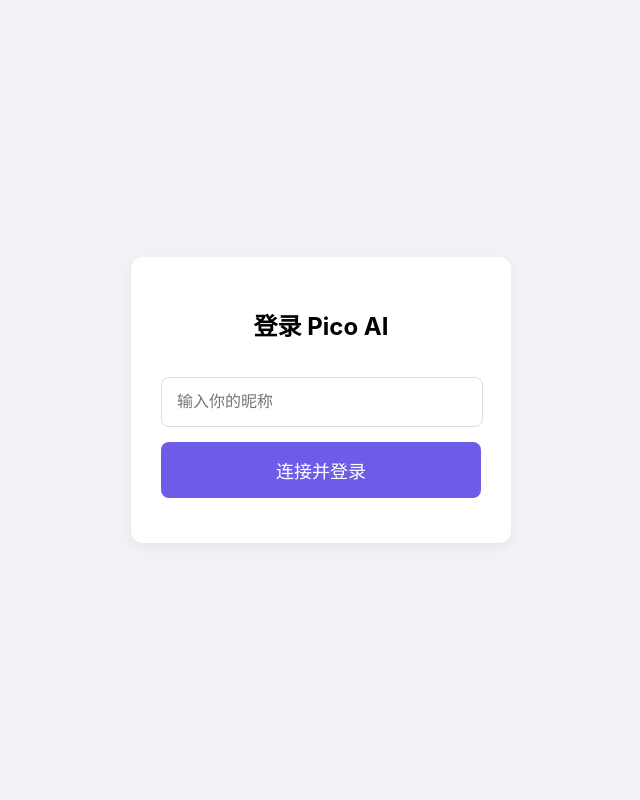
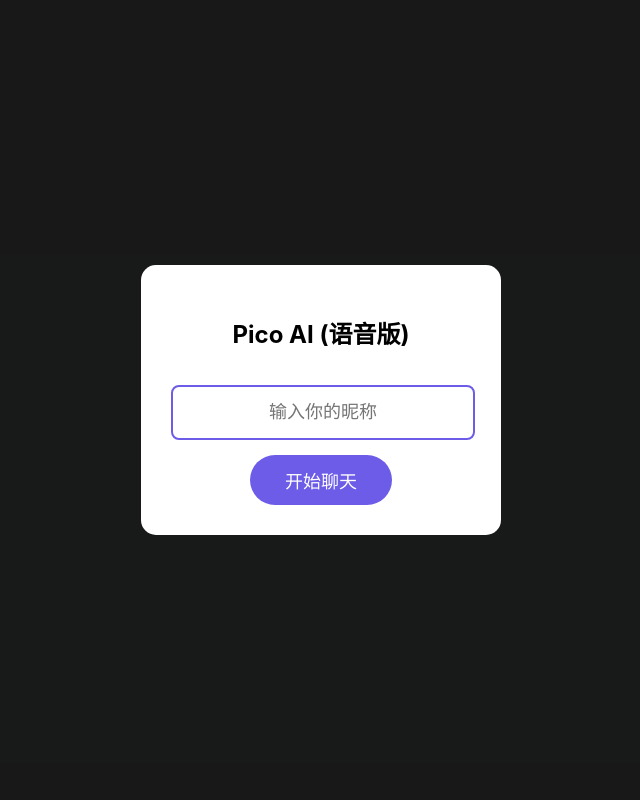
Before and after one commit to yk-CNMB/ai-pi-companion, a Flask app: page /pico in a window 1280 px wide. Shown: the whole page, without its empty margins (319-959 px from the left). Run offline with Flask 3, Linux system fonts and the light colour scheme; some libraries are stand-ins or nearby versions.

Commit message:
Update chat.html

```diff
--- a/templates/chat.html
+++ b/templates/chat.html
@@ -1,181 +1,179 @@
-<!-- templates/chat.html (Gunicorn 稳定版) -->
 <!DOCTYPE html>
 <html lang="zh">
 <head>
     <meta charset="UTF-8">
     <meta name="viewport" content="width=device-width, initial-scale=1.0, maximum-scale=1.0, user-scalable=no">
-    <title>Pico AI</title>
+    <title>Pico AI (Voice)</title>
     <style>
+        /* --- 基础样式 --- */
         body {
             font-family: -apple-system, BlinkMacSystemFont, "Segoe UI", Roboto, sans-serif;
             margin: 0; padding: 0; height: 100vh;
-            background-color: #f0f2f5; display: flex; flex-direction: column;
+            background-color: #f5f7fa; display: flex; flex-direction: column;
         }
-        /* --- 登录界面 --- */
-        #login-view {
-            display: flex; flex-direction: column; align-items: center; justify-content: center;
-            height: 100%; padding: 20px; box-sizing: border-box;
+        /* --- 登录层 --- */
+        #login-overlay {
+            position: fixed; top: 0; left: 0; width: 100%; height: 100%;
+            background: rgba(0,0,0,0.9); z-index: 100;
+            display: flex; align-items: center; justify-content: center;
         }
         #login-box {
-            background: white; padding: 30px; border-radius: 12px;
-            text-align: center; width: 90%; max-width: 320px;
-            box-shadow: 0 4px 12px rgba(0,0,0,0.05);
+            background: white; padding: 30px; border-radius: 15px;
+            text-align: center; width: 80%; max-width: 300px;
         }
         #username-input {
-            width: calc(100% - 30px); padding: 15px; margin: 15px 0;
-            border: 1px solid #ddd; border-radius: 8px; font-size: 16px;
+            width: 90%; padding: 15px; margin: 15px 0;
+            border: 2px solid #6c5ce7; border-radius: 8px; font-size: 18px; text-align: center;
         }
         #login-btn {
             background: #6c5ce7; color: white; border: none;
-            width: 100%; padding: 15px; border-radius: 8px; font-size: 18px;
-            cursor: pointer; transition: background 0.3s;
+            padding: 12px 35px; border-radius: 25px; font-size: 18px; cursor: pointer;
+            transition: background 0.3s;
         }
         #login-btn:disabled { background: #ccc; }
-        #status-msg { margin-top: 15px; color: #d63031; font-size: 14px; }
 
-        /* --- 聊天界面 (默认隐藏) --- */
-        #chat-view {
-            display: none; flex-direction: column; height: 100%;
-        }
+        /* --- 主界面 --- */
+        #main-app { display: none; flex-direction: column; height: 100%; }
         #header {
             background-color: #6c5ce7; color: white; padding: 15px;
             text-align: center; font-weight: bold; box-shadow: 0 2px 5px rgba(0,0,0,0.1);
         }
-        #chat-window { flex: 1; overflow-y: auto; padding: 15px; }
-        .message-container { display: flex; margin-bottom: 12px; }
-        .user { justify-content: flex-end; }
-        .pico { justify-content: flex-start; }
-        .message {
-            padding: 10px 15px; border-radius: 18px; max-width: 75%;
-            word-wrap: break-word; line-height: 1.5;
+        #chat-window { flex: 1; overflow-y: auto; padding: 15px; background: #f5f7fa; }
+        .message-container { display: flex; margin-bottom: 15px; flex-direction: column; }
+        .message-container.user { align-items: flex-end; }
+        .message-container.pico { align-items: flex-start; }
+
+        /* 消息气泡 */
+        .message-bubble {
+            padding: 12px 16px; border-radius: 18px; max-width: 75%;
+            word-wrap: break-word; box-shadow: 0 1px 2px rgba(0,0,0,0.05);
         }
-        .user .message { background: #6c5ce7; color: white; }
-        .pico .message { background: #e4e6eb; color: #050505; }
-        #input-area { display: flex; padding: 10px; background: white; border-top: 1px solid #ddd; }
-        #user-input { flex: 1; padding: 12px; border: 1px solid #ddd; border-radius: 20px; font-size: 16px; }
+        .user .message-bubble { background: #6c5ce7; color: white; border-bottom-right-radius: 4px; }
+        .pico .message-bubble { background: white; color: #333; border-bottom-left-radius: 4px; }
+
+        /* 音频播放器样式 */
+        .audio-player {
+            margin-top: 8px; height: 32px; max-width: 75%;
+            outline: none; border-radius: 16px;
+        }
+
+        #input-area { display: flex; padding: 10px; background: white; border-top: 1px solid #eee; }
+        #user-input { flex: 1; padding: 12px; border: 1px solid #ddd; border-radius: 25px; font-size: 16px; outline: none; }
         #send-btn {
             background: #6c5ce7; color: white; border: none;
-            padding: 0 20px; margin-left: 10px; border-radius: 20px; font-weight: bold;
+            padding: 10px 20px; margin-left: 10px; border-radius: 25px; font-weight: bold;
         }
     </style>
 </head>
 <body>
-    <!-- 视图 1: 登录 -->
-    <div id="login-view">
+    <!-- 登录层 -->
+    <div id="login-overlay">
         <div id="login-box">
-            <h2>登录 Pico AI</h2>
-            <input type="text" id="username-input" placeholder="输入你的昵称 " autocomplete="off">
-            <button id="login-btn">连接并登录</button>
-            <p id="status-msg"></p>
+            <h2>Pico AI (语音版)</h2>
+            <input type="text" id="username-input" placeholder="输入你的昵称" maxlength="10" autocomplete="off">
+            <br>
+            <button id="login-btn">开始聊天</button>
         </div>
     </div>
 
-    <!-- 视图 2: 聊天 -->
-    <div id="chat-view">
-        <div id="header">🤖 Pico (聊天中)</div>
+    <!-- 主界面 -->
+    <div id="main-app">
+        <div id="header">🤖 Pico</div>
         <div id="chat-window"></div>
         <div id="input-area">
-            <input type="text" id="user-input" placeholder="发送消息...">
+            <input type="text" id="user-input" placeholder="发送消息..." autocomplete="off">
             <button id="send-btn">发送</button>
         </div>
     </div>
 
     <script src="https://cdnjs.cloudflare.com/ajax/libs/socket.io/4.7.5/socket.io.js"></script>
     <script>
-        // 元素引用
-        const loginView = document.getElementById('login-view');
-        const chatView = document.getElementById('chat-view');
+        // 启用 Eventlet 后，这里不需要特殊配置，默认即可
+        const socket = io({ reconnection: true });
+
+        const loginOverlay = document.getElementById('login-overlay');
+        const mainApp = document.getElementById('main-app');
+        const usernameInput = document.getElementById('username-input');
         const loginBtn = document.getElementById('login-btn');
-        const usernameInput = document.getElementById('username-input');
-        const statusMsg = document.getElementById('status-msg');
         const chatWindow = document.getElementById('chat-window');
         const userInput = document.getElementById('user-input');
         const sendBtn = document.getElementById('send-btn');
-        const header = document.getElementById('header');
 
-        let socket; // 我们将手动创建 Socket
+        let lastPicoContainer = null; // 用于记录最后一条 Pico 消息的位置
 
-        // --- 1. 点击登录按钮 ---
+        // --- 登录 ---
         loginBtn.addEventListener('click', () => {
-            const username = usernameInput.value.trim();
-            if (!username) {
-                statusMsg.textContent = '昵称不能为空！';
-                return;
+            const name = usernameInput.value.trim();
+            if (name) {
+                loginBtn.disabled = true;
+                loginBtn.textContent = '登录中...';
+                socket.emit('login', { username: name });
             }
-
-            // 禁用按钮，显示状态
-            loginBtn.disabled = true;
-            statusMsg.textContent = '正在连接服务器...';
-
-            // --- 手动创建连接 ---
-            // 这会触发后端的 'connect' (如果成功)
-            socket = io();
-
-            // --- 绑定核心事件 ---
-
-            // A. 连接成功
-            socket.on('connect', () => {
-                statusMsg.textContent = '连接成功！正在登录...';
-                // 连接成功后，立刻发送登录请求
-                socket.emit('login', { username: username });
-            });
-
-            // B. 登录成功 (由后端 'login_success' 触发)
-            socket.on('login_success', (data) => {
-                statusMsg.textContent = '登录成功！';
-                // 切换界面
-                loginView.style.display = 'none';
-                chatView.style.display = 'flex';
-                header.textContent = `🤖 Pico (与 ${data.username} 聊天中)`;
-            });
-
-            // C. 登录失败 (由后端 'login_failed' 触发)
-            socket.on('login_failed', (data) => {
-                statusMsg.textContent = `登录失败: ${data.error}`;
-                loginBtn.disabled = false;
-                socket.disconnect(); // 登录失败，断开连接
-            });
-
-            // D. 任何连接错误
-            socket.on('connect_error', (err) => {
-                statusMsg.textContent = '连接服务器失败！请检查网络和服务器日志。';
-                loginBtn.disabled = false;
-            });
-
-            // E. 断开连接
-            socket.on('disconnect', () => {
-                // 如果不是我们主动切换界面的，就显示登录界面
-                if (chatView.style.display === 'flex') {
-                    alert('与服务器的连接已断开，请重新登录。');
-                    location.reload(); // 强制刷新页面
-                }
-            });
-
-            // --- 绑定聊天事件 ---
-            socket.on('response', (data) => appendMessage(data.text, 'pico'));
-            socket.on('typing_status', (data) => { /* 可以在这里添加“正在输入” */ });
         });
 
-        // --- 聊天功能 ---
+        socket.on('login_success', (data) => {
+            loginOverlay.style.display = 'none';
+            mainApp.style.display = 'flex';
+            document.getElementById('header').textContent = `🤖 Pico (与 ${data.username})`;
+        });
+
+        socket.on('login_failed', (data) => {
+            alert("登录失败: " + data.error);
+            loginBtn.disabled = false;
+            loginBtn.textContent = '重试';
+        });
+
+        // --- 消息处理 ---
         function appendMessage(text, sender) {
-            const div = document.createElement('div');
-            div.className = `message-container ${sender}`;
-            div.innerHTML = `<div class="message">${text}</div>`;
-            chatWindow.appendChild(div);
+            const container = document.createElement('div');
+            container.className = `message-container ${sender}`;
+
+            const bubble = document.createElement('div');
+            bubble.className = 'message-bubble';
+            bubble.textContent = text;
+
+            container.appendChild(bubble);
+            chatWindow.appendChild(container);
             chatWindow.scrollTop = chatWindow.scrollHeight;
+
+            // 如果是 Pico 的消息，记录下来，以便稍后追加音频播放器
+            if (sender === 'pico') {
+                lastPicoContainer = container;
+            }
         }
 
-        sendBtn.addEventListener('click', sendMessage);
-        userInput.addEventListener('keypress', (e) => { if (e.key === 'Enter') sendMessage(); });
+        socket.on('response', (data) => appendMessage(data.text, 'pico'));
 
+        // --- 核心：接收语音 ---
+        socket.on('audio_response', (data) => {
+            console.log("收到语音:", data.audio);
+            if (data.audio && lastPicoContainer) {
+                // 创建播放器
+                const audioPlayer = document.createElement('audio');
+                audioPlayer.className = 'audio-player';
+                audioPlayer.controls = true;
+                audioPlayer.src = data.audio;
+
+                // 追加到最后一条消息下方
+                lastPicoContainer.appendChild(audioPlayer);
+                chatWindow.scrollTop = chatWindow.scrollHeight;
+
+                // 尝试自动播放 (可能被浏览器拦截)
+                audioPlayer.play().catch(e => console.log("自动播放被拦截，需手动点击"));
+            }
+        });
+
+        // --- 发送 ---
         function sendMessage() {
             const text = userInput.value.trim();
-            if (text && socket) {
+            if (text) {
                 appendMessage(text, 'user');
                 socket.emit('message', { text: text });
                 userInput.value = '';
             }
         }
+        sendBtn.addEventListener('click', sendMessage);
+        userInput.addEventListener('keypress', (e) => { if (e.key === 'Enter') sendMessage(); });
     </script>
 </body>
 </html>
```
